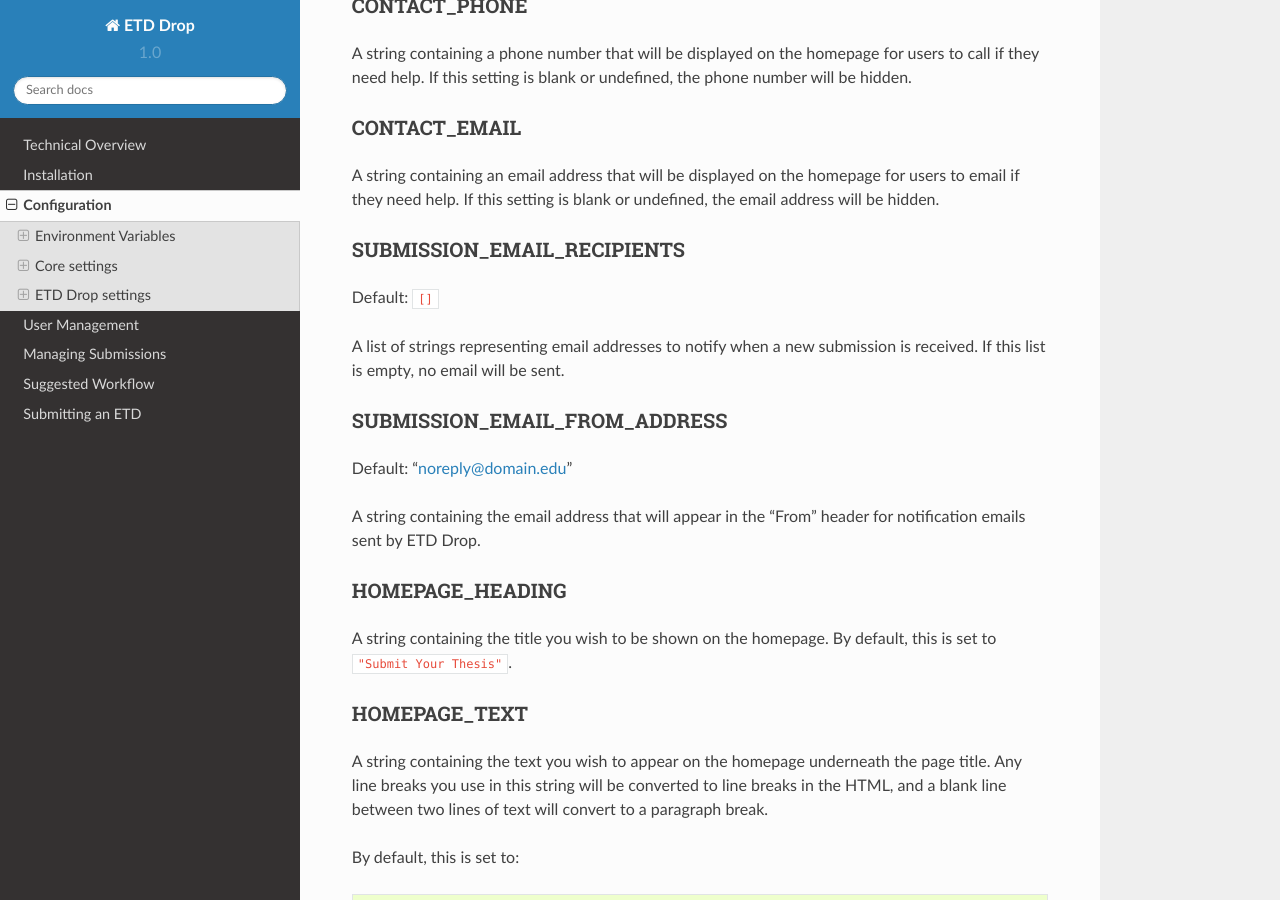
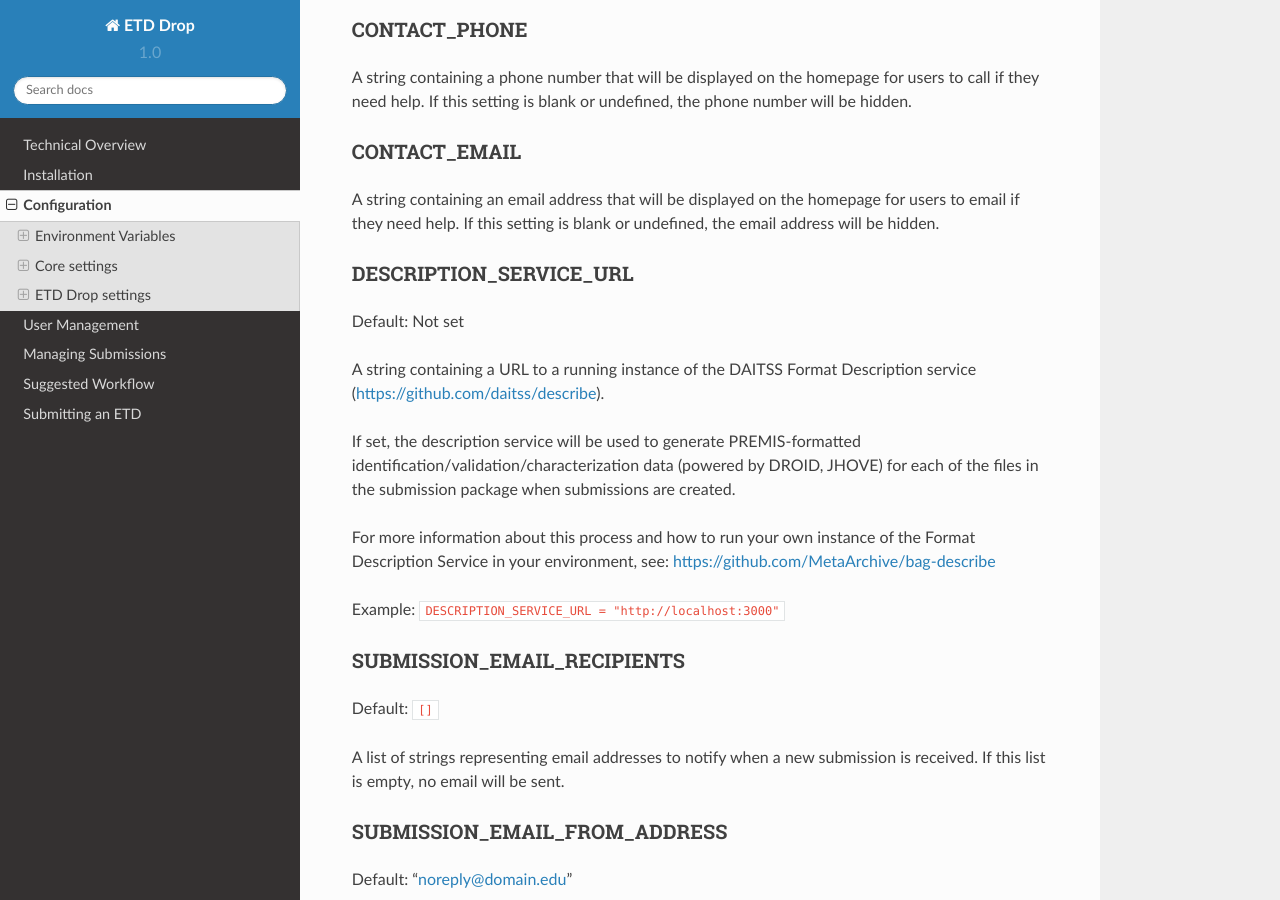
Before and after one commit to MetaArchive/etd-drop, a Sphinx documentation site: the page built from docs/source/configuration.rst, in a window 1280 px wide and 900 px high, scrolled down 5125 px. Built offline with Sphinx 7.4.7 and the Read the Docs theme 2.0.0, drawn with Linux system fonts in a browser that asks for light colours; some of the changed text lies outside the part shown.

Commit message:
Document the description service setting

```diff
--- a/docs/source/configuration.rst
+++ b/docs/source/configuration.rst
@@ -223,6 +223,24 @@ A string containing an email address that will be displayed on the homepage
 for users to email if they need help. If this setting is blank or undefined,
 the email address will be hidden.
 
+DESCRIPTION_SERVICE_URL
+-----------------------
+
+Default: Not set
+
+A string containing a URL to a running instance of the DAITSS Format
+Description service (https://github.com/daitss/describe).
+
+If set, the description service will be used to generate PREMIS-formatted
+identification/validation/characterization data (powered by DROID, JHOVE) for
+each of the files in the submission package when submissions are created.
+
+For more information about this process and how to run your own instance of
+the Format Description Service in your environment, see:
+https://github.com/MetaArchive/bag-describe
+
+Example: ``DESCRIPTION_SERVICE_URL = "http://localhost:3000"``
+
 SUBMISSION_EMAIL_RECIPIENTS
 ---------------------------
 
```
Also changed, not shown: 1 other file.
